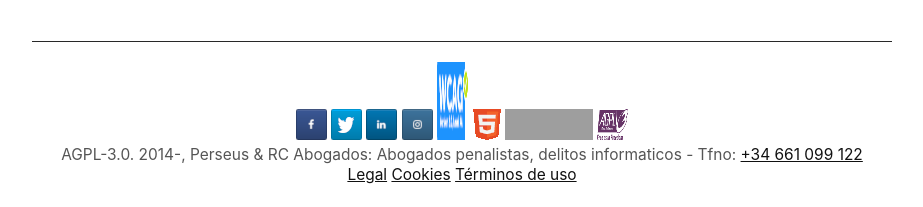
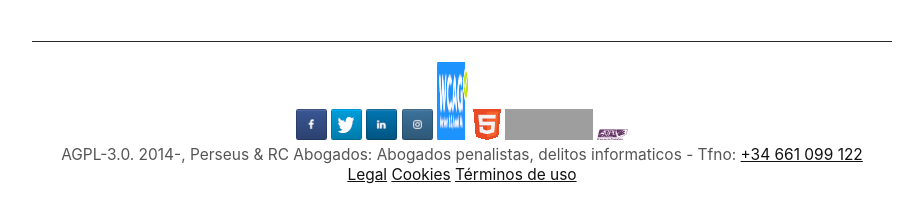
Before and after one commit to streaming10/perseusnew, a Jekyll site: the page built from index.md, in a window 1280 px wide. Shown: the part 1191-1398 px from the top of the page, without its empty margins (158-1081 px from the left). Built offline with Jekyll 4.4.1, drawn with Linux system fonts in a browser that asks for light colours; our own code applies the rules of GitHub Pages for plain Markdown files; grey boxes are pictures that could not be loaded.

Commit message:
Update default.html

```diff
--- a/_layouts/default.html
+++ b/_layouts/default.html
@@ -112,10 +112,10 @@
 		<a title="Twitter"     href="https://www.twitter.com/perseuslegal"  	  ><img src="/img/twitter.png"   alt="Twitter"  width="31" height="31"/></a>
 		<a title="LinkedIn"    href="https://www.linkedin.com/in/luisjuradocano/" ><img src="/img/linkedin.png"  alt="LinkedIn" width="31" height="31"/></a>
 		<a title="Instagram"   href="https://instagram.com/perseusyrcabogados"    ><img src="/img/instagram.png" alt="Instagram" width="31" height="31"/></a>
-		<a title="WCAG 2.0 AA" href="https://www.w3.org/TR/WCAG20/#a"             ><img src="/img/wcag2.png"     alt="WCAG 2.0 AA" width="31" height="78"width="31" height="31"/></a>
+		<a title="WCAG 2.0 AA" href="https://www.w3.org/TR/WCAG20/#a"             ><img src="/img/wcag2.png"     alt="WCAG 2.0 AA" width="31" height="78"width="31"/></a>
 		<a title="Valid HTML5" href="https://html5.validator.nu/?doc=https://perseusyrcabogados.com"><img src="/img/html5.png" alt="Valid HTML5"width="28" height="31"/></a>
 		<a href="http://jigsaw.w3.org/css-validator/validator?uri=https://perseusyrcabogados.com"><img style="border:0;" src="//jigsaw.w3.org/css-validator/images/vcss-blue" alt="¡CSS Válido!" width="88" height="31"/></a>
-		<a rel="license" title="Licencia AGPL" href="https://www.gnu.org/licenses/agpl-3.0.html"><img alt="Licencia AGPL" style="border-width:0" src="/img/cc2.png" width="31" height="31"/></a>
+		<a rel="license" title="Licencia AGPL" href="https://www.gnu.org/licenses/agpl-3.0.html"><img alt="Licencia AGPL" style="border-width:0" src="/img/cc2.png" width="31"/></a>
 		<div id="hidden" style="display:none;"><br>
 			<span property="dct:title">Perseus & RC Abogados: Abogados penalistas A Coruña, delitos informaticos</span> by <span property="cc:attributionName">Perseus & RC Abogados: Abogados penalistas, delitos informaticos</span> is licensed under a <a rel="license" title="Licencia CC" href="http://creativecommons.org/licenses/by-nc-sa/3.0/">Creative Commons Reconocimiento-NoComercial-CompartirIgual 3.0 Unported License</a>.
 		</div><br>
```
